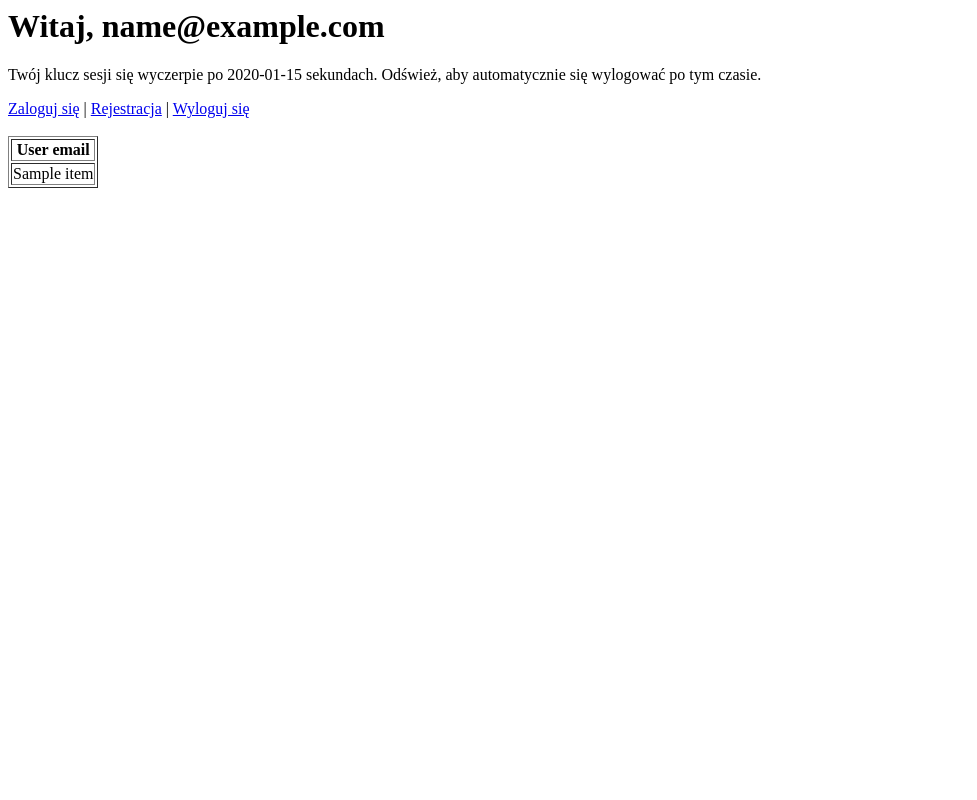
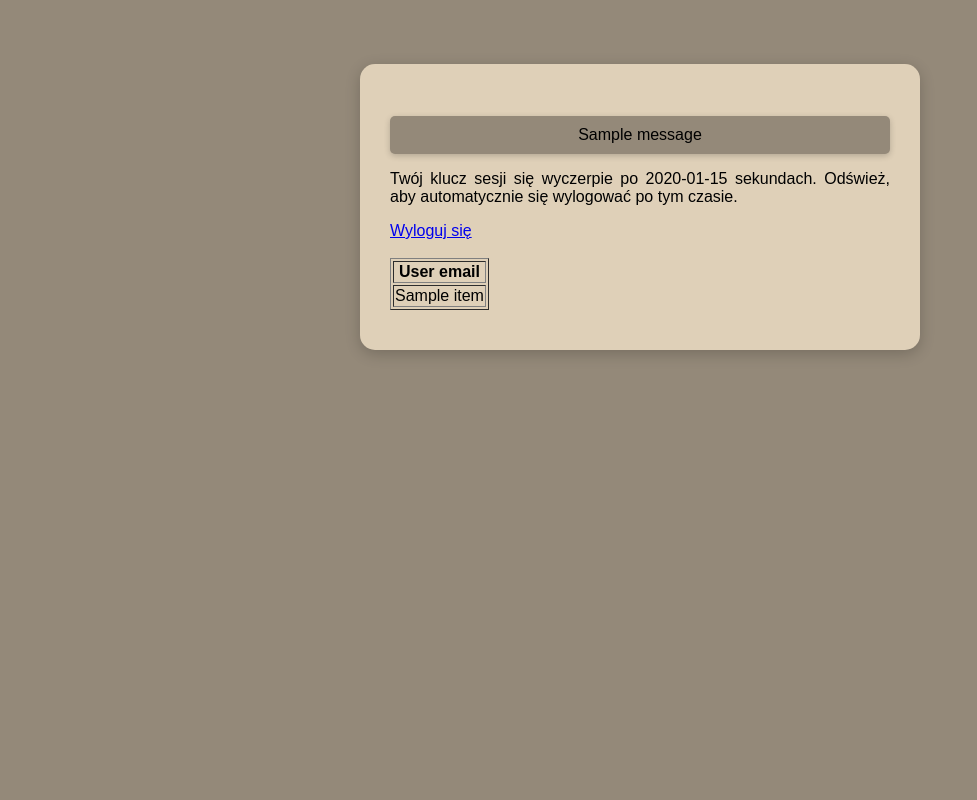
Before and after one commit to tomada16/BSIAW, a Flask app: template web/templates/index.html in a window 1280 px wide. Shown: the whole page, without its empty margins (0-977 px from the left). Run offline with Flask 3, Linux system fonts and the light colour scheme; the template is opened without the code that fills it: most values are stand-ins (such as "Sample title", 1, 10 or a date in 2020); one stand-in notice (Sample message) is shown; some libraries are stand-ins or nearby versions.

Commit message:
Updated readme, changed style of index page

```diff
--- a/web/main.py
+++ b/web/main.py
@@ -239,7 +239,8 @@ def login():
 
     user.create_session(SESSION_TIMEOUT)
 
-    flash("Welcome {}".format(email), "success")
+    flash("Witaj {}".format(email), "success")
+
     r = flask.make_response(redirect(url_for("index")))
     r.set_cookie(
         "token", user.get_session_key(), httponly=True, samesite="Strict"
--- a/web/static/style.css
+++ b/web/static/style.css
@@ -10,8 +10,16 @@ body {
     align-items: center;
 }
 
+.main-page{
+    justify-content: center;
+    align-items: flex-start;
+    margin: 0;
+    padding-top: 5%;
+}
+
 .login-container,
-.register-container{
+.register-container
+{
     background-color: #DFD0B8;
     padding: 40px 30px;
     margin-top: 10%;
@@ -19,6 +27,16 @@ body {
     box-shadow: 0 4px 15px rgba(0,0,0,0.2);
     width: 300px;
     text-align: center;
+}
+
+.main-container{
+    background-color: #DFD0B8;
+    padding: 40px 30px;
+    margin-top: 0%;
+    border-radius: 15px;
+    box-shadow: 0 4px 15px rgba(0,0,0,0.2);
+    width: 500px;
+    text-align: justify;
 }
 
 .login-container h2,
--- a/web/templates/index.html
+++ b/web/templates/index.html
@@ -1,14 +1,23 @@
 <html>
 <head>
-    <title>Witaj</title>
+    <meta charset="UTF-8">
+    <title>Strona główna</title>
+    <link rel="stylesheet" href="{{ url_for('static', filename='style.css') }}">
 </head>
-<body>
-    <h1>Witaj, {{ user_email }}</h1>
+<body class="main-page">
+    <div class="main-container">
+        {% with messages = get_flashed_messages(with_categories=true) %}
+          {% if messages %}
+            <div class="flashes">
+              {% for category, message in messages %}
+                <div class="flash {{ category }}">{{ message }}</div>
+              {% endfor %}
+            </div>
+          {% endif %}
+        {% endwith %}
         <p>Twój klucz sesji się wyczerpie po {{ session_timeout }} sekundach.
-        Odśwież, aby automatycznie się wylogować po tym czasie.</p>
-    <a href="/login">Zaloguj się</a>
-    | <a href="/register">Rejestracja</a>
-    | <a href="/logout">Wyloguj się</a>
+            Odśwież, aby automatycznie się wylogować po tym czasie.</p>
+        <a href="/logout">Wyloguj się</a>
         <br><br>
         {% if usernames %}
         <table border="1">
@@ -18,5 +27,6 @@
             {% endfor %}
         </table>
         {% endif %}
+    </div>
 </body>
 </html>
```
Also changed, not shown: readme.md. Lines whose indentation alone changed are shown as unchanged.
